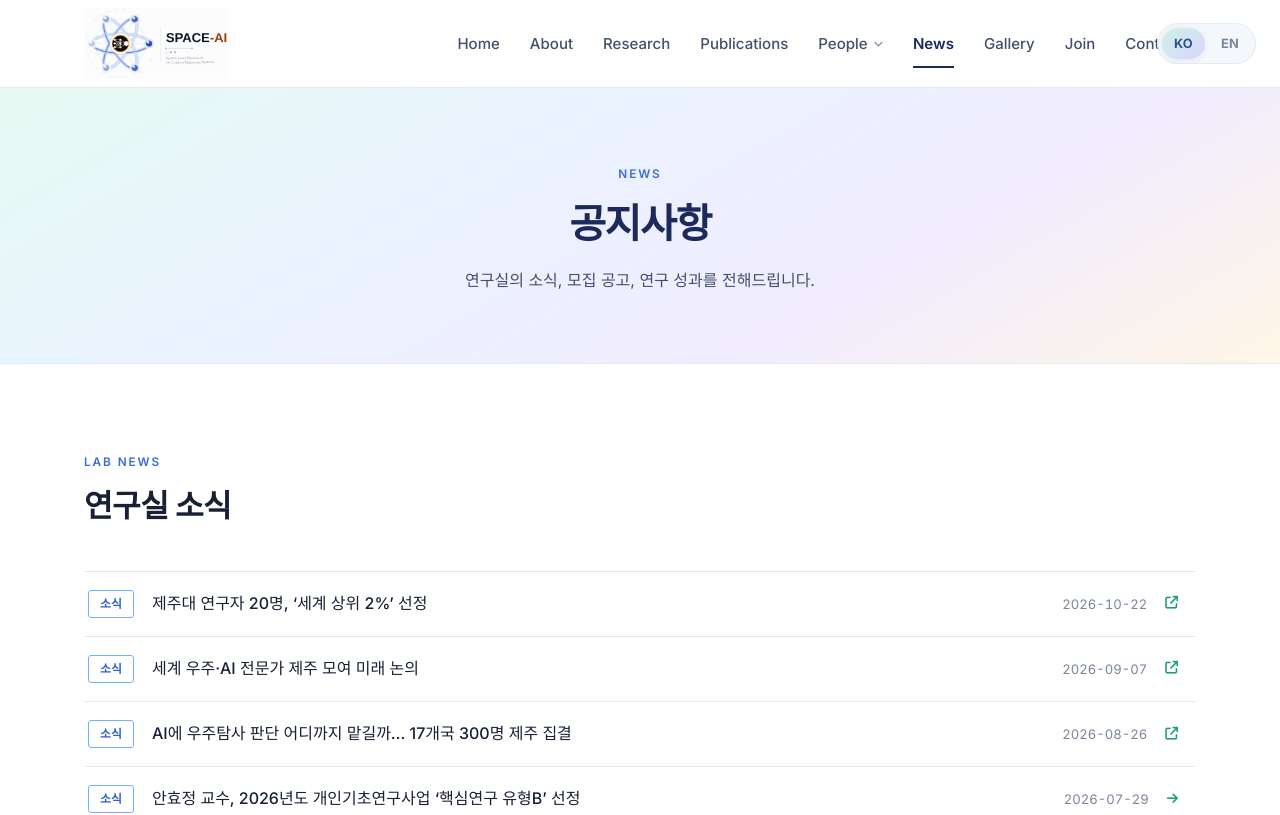
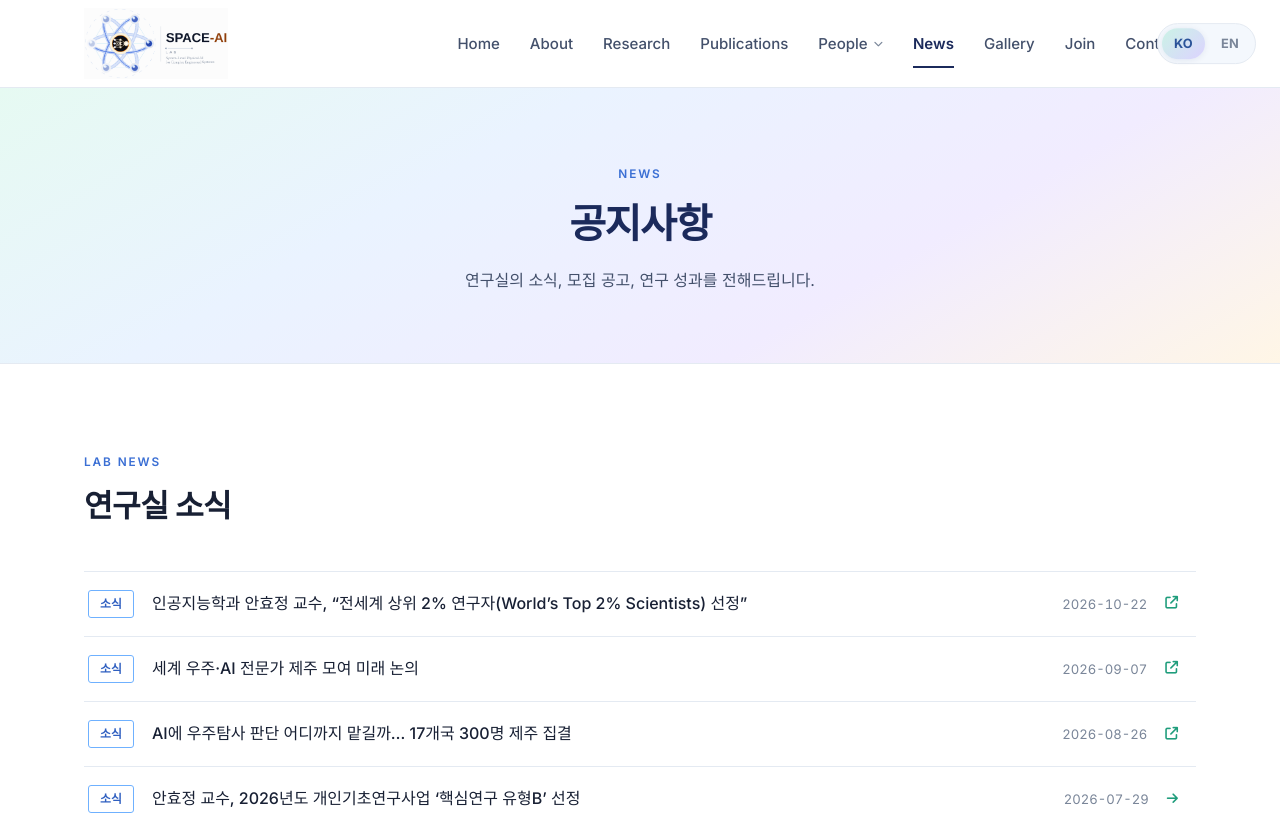
Before and after one commit to kimjimin07122-sudo/homepage, a React (Vite) app: page /news in a window 1280 px wide. Shown: the top 815 px of the page. Built offline with nearby package versions, Linux system fonts and the light colour scheme.

Commit message:
메시지

```diff
--- a/src/data/news.js
+++ b/src/data/news.js
@@ -21,8 +21,8 @@ export const articles = [
     date: '2026-10-22',
     tag: '소식',
     title: {
-      ko: '제주대 연구자 20명, ‘세계 상위 2%’ 선정',
-      en: '20 Jeju National University Researchers Named Among World’s Top 2%',
+      ko: '인공지능학과 안효정 교수, “전세계 상위 2% 연구자(World’s Top 2% Scientists) 선정”',
+      en: 'Prof. Hyojung Ahn, Dept. of AI, Named Among World’s Top 2% Scientists',
     },
     link: 'https://www.newsjeju.net/news/articleView.html?idxno=427313',
   },
```
